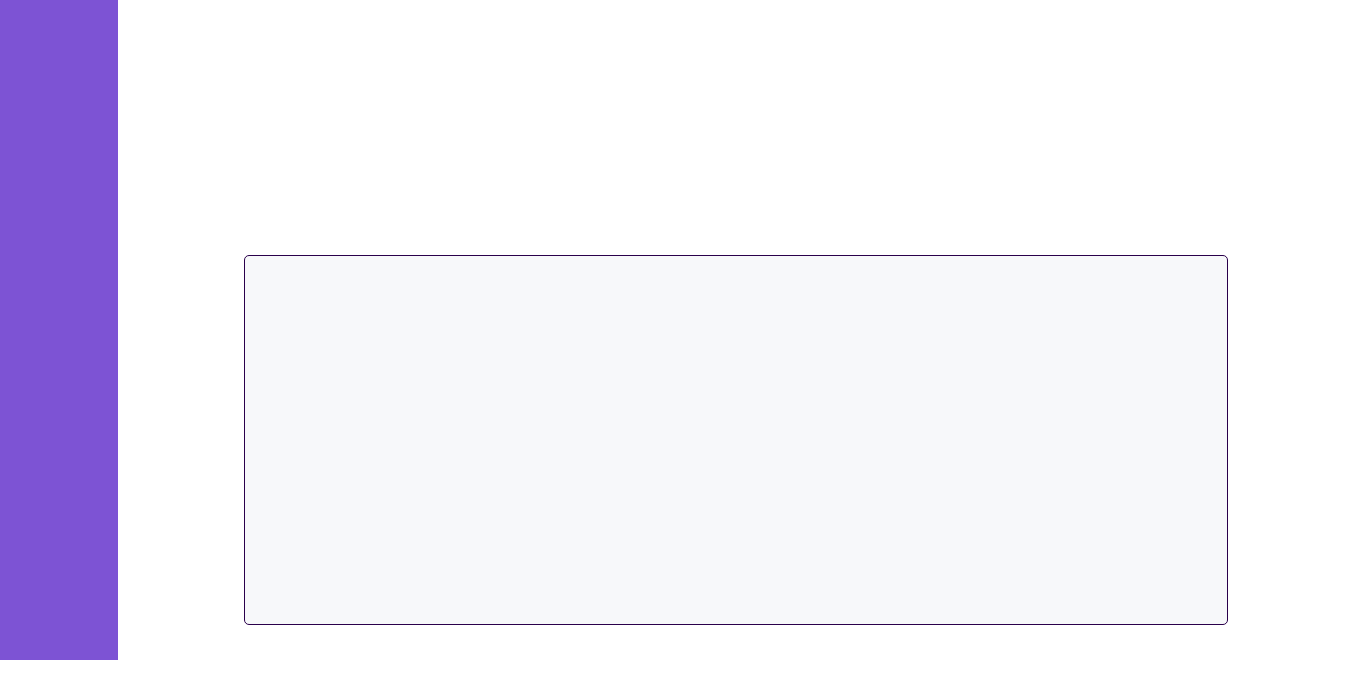
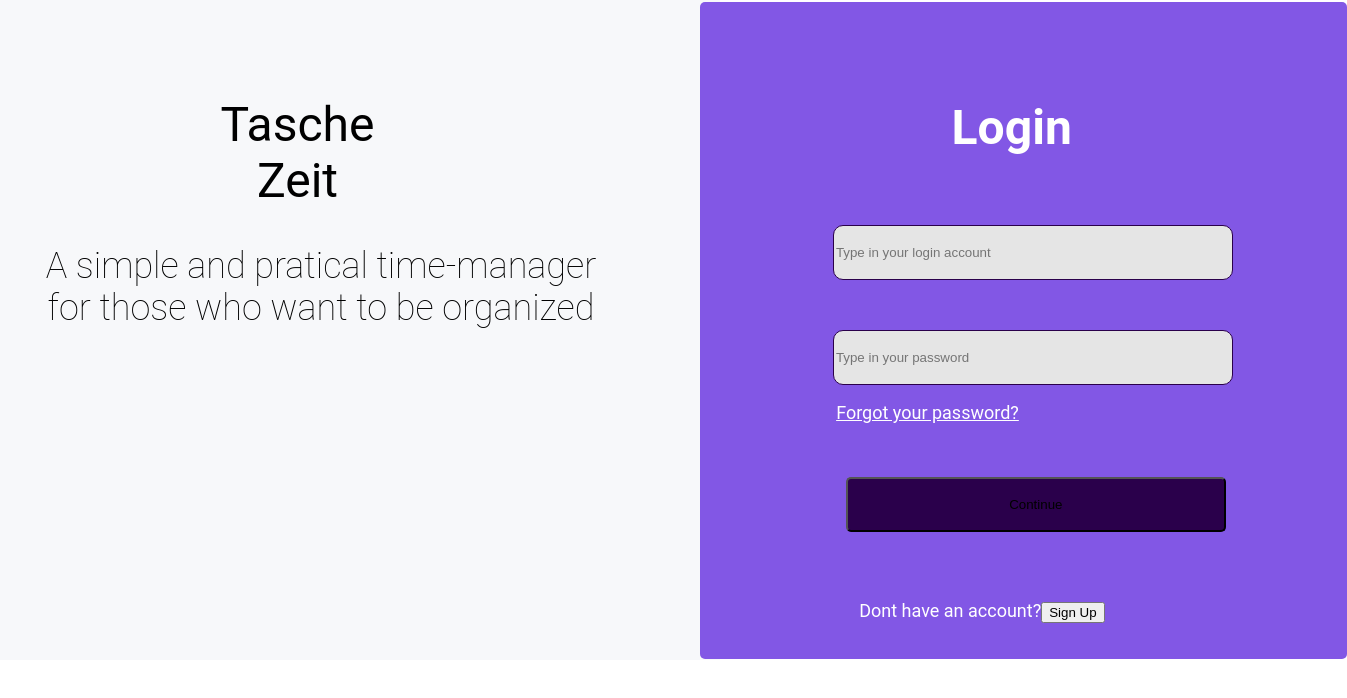
Before and after one commit to dukrl722/Integrations, a React (Create React App) app in the folder tasche-zeit/: page /index in a window 1280 px wide. Shown: the top 698 px of the page, 1347 px wide, since content can reach past the window. Built offline with nearby package versions, Linux system fonts and the light colour scheme.

Commit message:
Abandonado o uso de React Router momentaneamente

```diff
--- a/tasche-zeit/package.json
+++ b/tasche-zeit/package.json
@@ -8,7 +8,6 @@
     "@testing-library/user-event": "^12.1.10",
     "react": "^17.0.2",
     "react-dom": "^17.0.2",
-    "react-router-dom": "^5.2.0",
     "react-scripts": "4.0.3",
     "web-vitals": "^1.0.1"
   },
--- a/tasche-zeit/src/App.js
+++ b/tasche-zeit/src/App.js
@@ -1,13 +1,11 @@
 //import './App.css';
 import Login from './components/login';
 import Indice from './components/indice';
-import {Route, Link} from 'react-router-dom';
 
 function App() {
   return (
       <div className="App">
-        <Route exact path="/" component={Login} />
-        <Route exact path="/index" component={Indice} />
+        <Login />
       </div>
   );
 }
--- a/tasche-zeit/src/index.js
+++ b/tasche-zeit/src/index.js
@@ -3,13 +3,10 @@ import ReactDOM from 'react-dom';
 import './index.css';
 import App from './App';
 import reportWebVitals from './reportWebVitals';
-import {BrowserRouter} from 'react-router-dom';
 
 ReactDOM.render(
   <React.StrictMode>
-    <BrowserRouter>
       <App />
-    </BrowserRouter>
   </React.StrictMode>,
   document.getElementById('root')
 );
```
Also changed, not shown: 1 other file (tests, documents, lock files or other folders).
